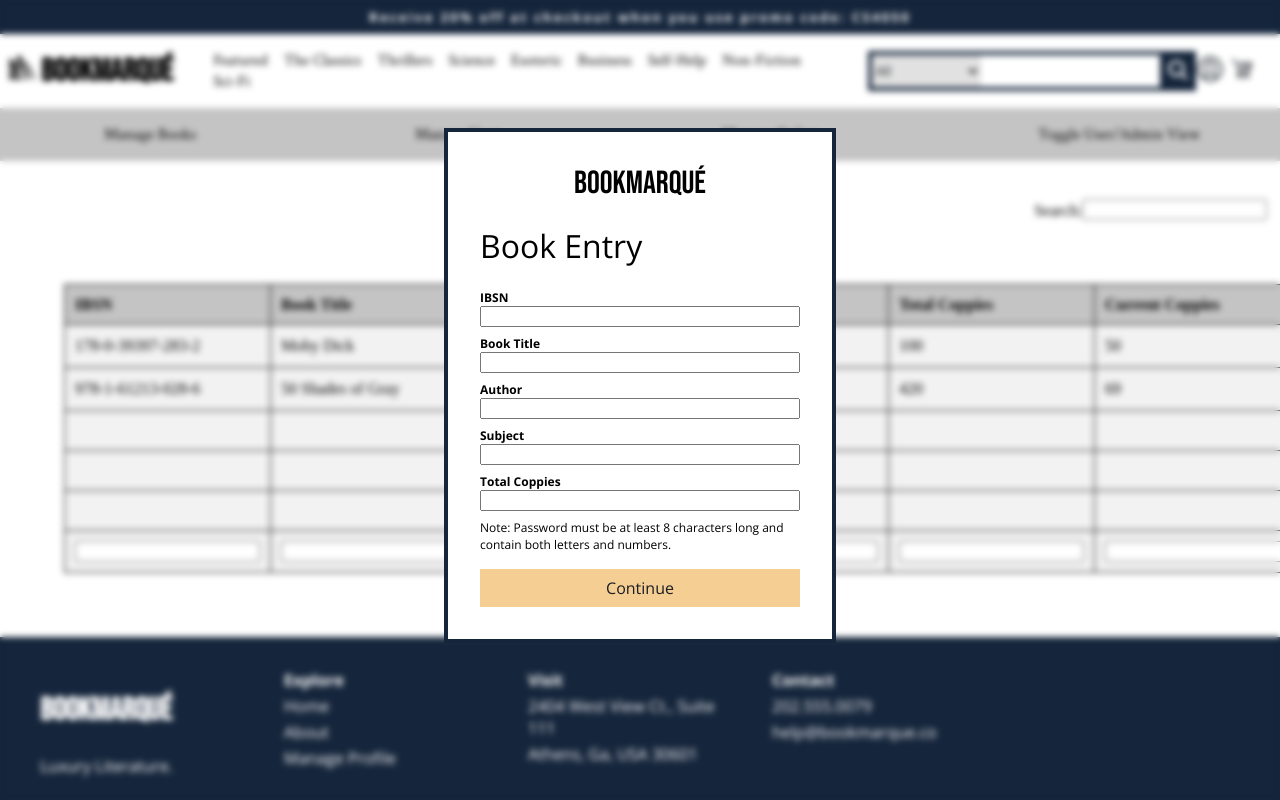
After one commit to Will-McCarthy/Bookmarque, a Flask app: page /manage-books/book-entry in a window 1280 px wide. The commit adds this page. Run offline with Flask 2, Linux system fonts and the light colour scheme.

Commit message:
Book Entry Created, manage book images added

```diff
--- a/bookmarqueapp/__init__.py
+++ b/bookmarqueapp/__init__.py
@@ -46,3 +46,7 @@ def admin():
 @app.route('/manage-books')
 def manageBooks():
     return render_template('manage_books.html')
+
+@app.route('/manage-books/book-entry')
+def bookEntry():
+    return render_template('book_entry.html')
--- a/bookmarqueapp/static/sass/style.scss
+++ b/bookmarqueapp/static/sass/style.scss
@@ -376,8 +376,8 @@ footer div {
 .column {
   margin: 2%;
   float: left;
-  width: 28%;
-  height: 500px;
+  width: 29%;
+  height: 600px;
   display: flex;
   justify-content: center;
   align-items: center;
@@ -471,3 +471,7 @@ tr {
 td {
   background: #f2f2f2;
 }
+
+td a { //need to make a's in td's with this padding
+  padding: 0.5rem 0.1rem;
+}
--- /dev/null
+++ b/bookmarqueapp/templates/book_entry.html
@@ -0,0 +1,22 @@
+{% include "manage_books.html" %}
+<div class="overlay">
+  <form class="popup-panel">
+    <h1 class="main-logo">Bookmarqué</h1>
+    <h1>Book Entry</h1>
+
+    <label>IBSN</label>
+    <input type="text">
+    <label>Book Title</label>
+    <input type="text">
+    <label>Author</label>
+    <input type="text">
+    <label>Subject</label>
+    <input type="text">
+    <label>Total Coppies</label>
+    <input type="text">
+    <span>Note: Password must be at least 8 characters long and contain both letters and numbers.</span>
+
+    <a class="button-gold" href="{{ url_for('manageBooks') }}">Continue</a>
+
+  </form>
+</div>
--- a/bookmarqueapp/templates/manage_books.html
+++ b/bookmarqueapp/templates/manage_books.html
@@ -32,7 +32,7 @@
       <td>Fantasy</td>
       <td>100</td>
       <td>50</td>
-      <td><input type="button" value="Edit Book"></input></td>
+      <td><a class="button-blue" href="{{ url_for('bookEntry') }}" style="padding: 0.5rem 0.1rem;">Edit Book</a></td>
     </tr>
     <tr>
       <td>978-1-61213-028-6</td>
@@ -41,7 +41,7 @@
       <td>Erotic</td>
       <td>420</td>
       <td>69</td>
-      <td><input type="button" value="Edit Book"></input></td>
+      <td><a class="button-blue" href="{{ url_for('bookEntry') }}" style="padding: 0.5rem 0.1rem;">Edit Book</a></td>
     </tr>
     <tr>
       <td></td>
```
Also changed, not shown: bookmarqueapp/templates/admin_view.html (+4 -4 lines).
